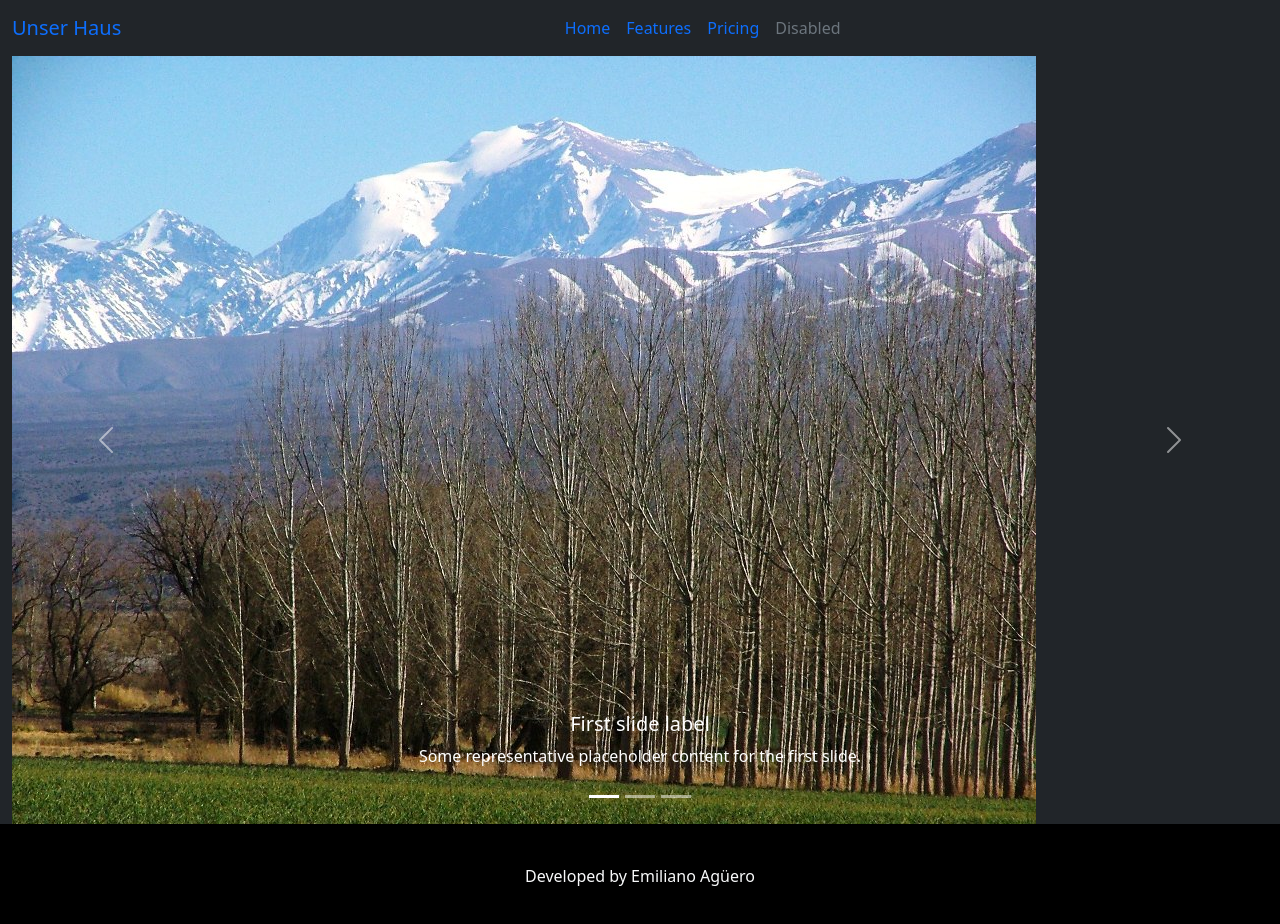
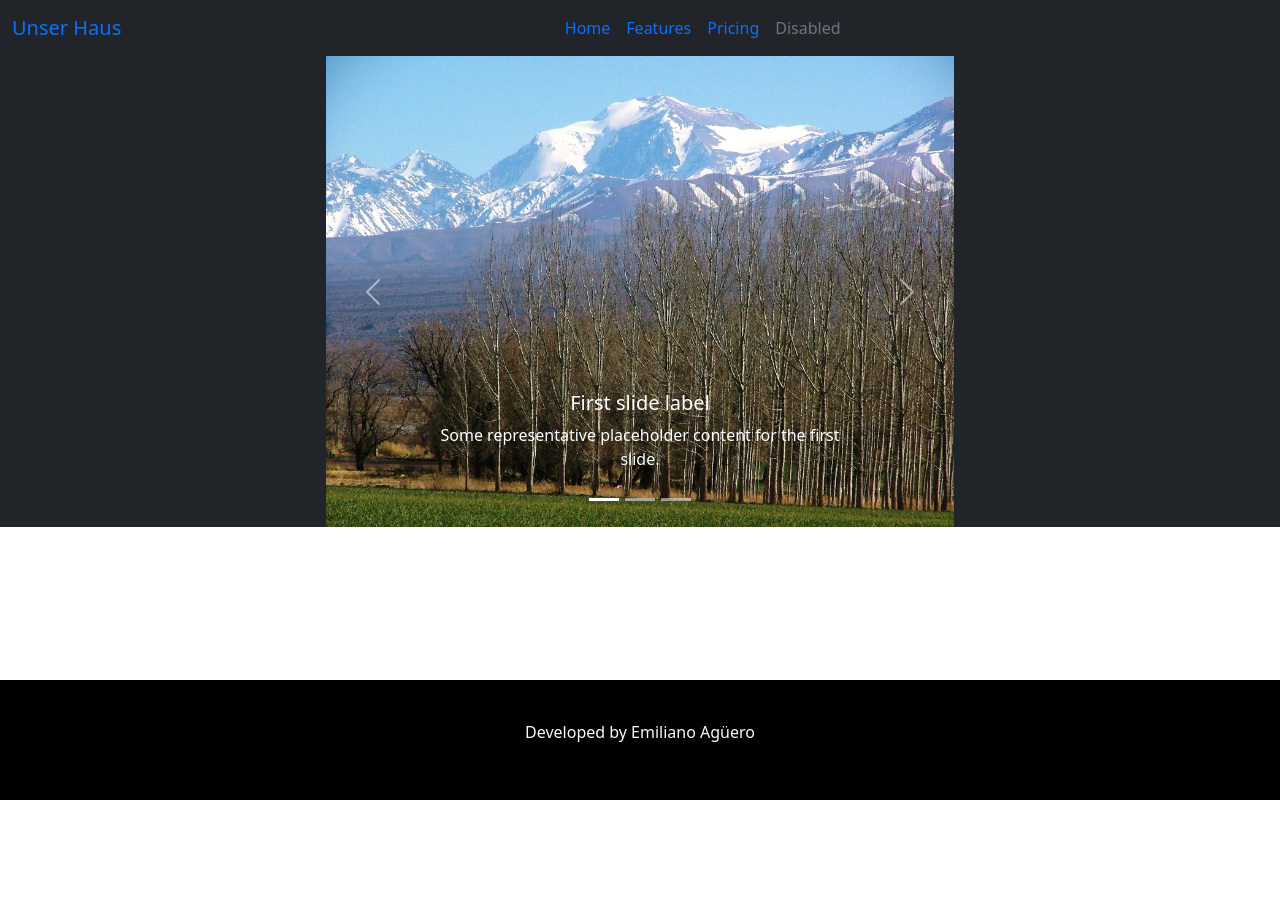
Before and after one commit to EmiAguero1997/Unser-Haus, an Angular app: page /home in a window 1280 px wide. Shown: the top 924 px of the page. After the commit the page ends 800 px from the top, so only its background shows below. Built offline with nearby package versions, Linux system fonts and the light colour scheme.

Commit message:
avdances with carousel

```diff
--- a/src/modules/layout/footer/footer.component.css
+++ b/src/modules/layout/footer/footer.component.css
@@ -4,5 +4,5 @@
     background-color: black;
     padding: 40px;
     bottom:0px;
-    /* position:absolute; */
+    position: absolute;
 }
--- a/src/modules/layout/hero/hero.component.css
+++ b/src/modules/layout/hero/hero.component.css
@@ -7,8 +7,11 @@
 } */
 
 .image {
+    width: 100%;
+    height: 100%;
+    object-fit: contain;
+}
 
-    max-inline-size: 100%;  /*images should never be rendered at a size wider than their containing element using max-inline-size. */
-    block-size: auto;
-    aspect-ratio: 2/1;
+.heroCarousel{
+    width: 50%;
 }
--- a/src/modules/layout/hero/hero.component.html
+++ b/src/modules/layout/hero/hero.component.html
@@ -1,5 +1,5 @@
-<div class="container-fluid bg-dark">
-  <div id="carouselExampleCaptions" class="carousel slide carousel-responsive" data-bs-ride="false">
+<div class="container-fluid bg-dark d-flex justify-content-center">
+  <div id="carouselExampleCaptions" class="carousel slide carousel-responsive heroCarousel" data-bs-ride="false">
     <div class="carousel-indicators">
       <button type="button" data-bs-target="#carouselExampleCaptions" data-bs-slide-to="0" class="active"
         aria-current="true" aria-label="Slide 1"></button>
```
